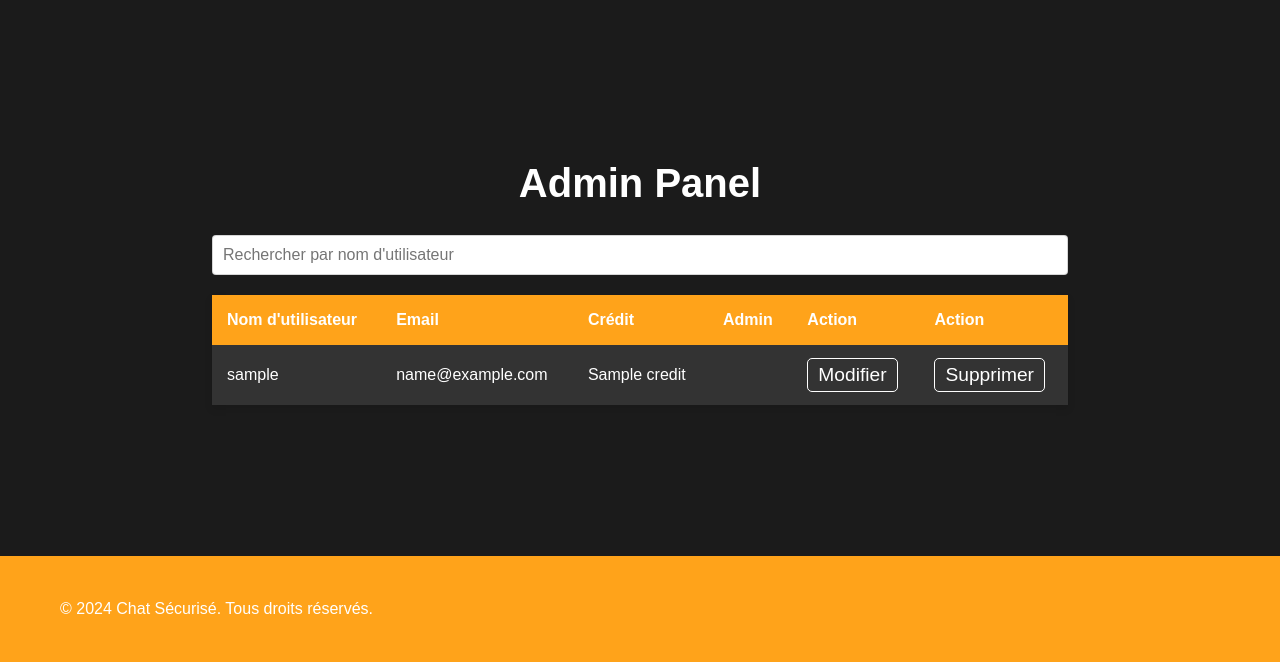
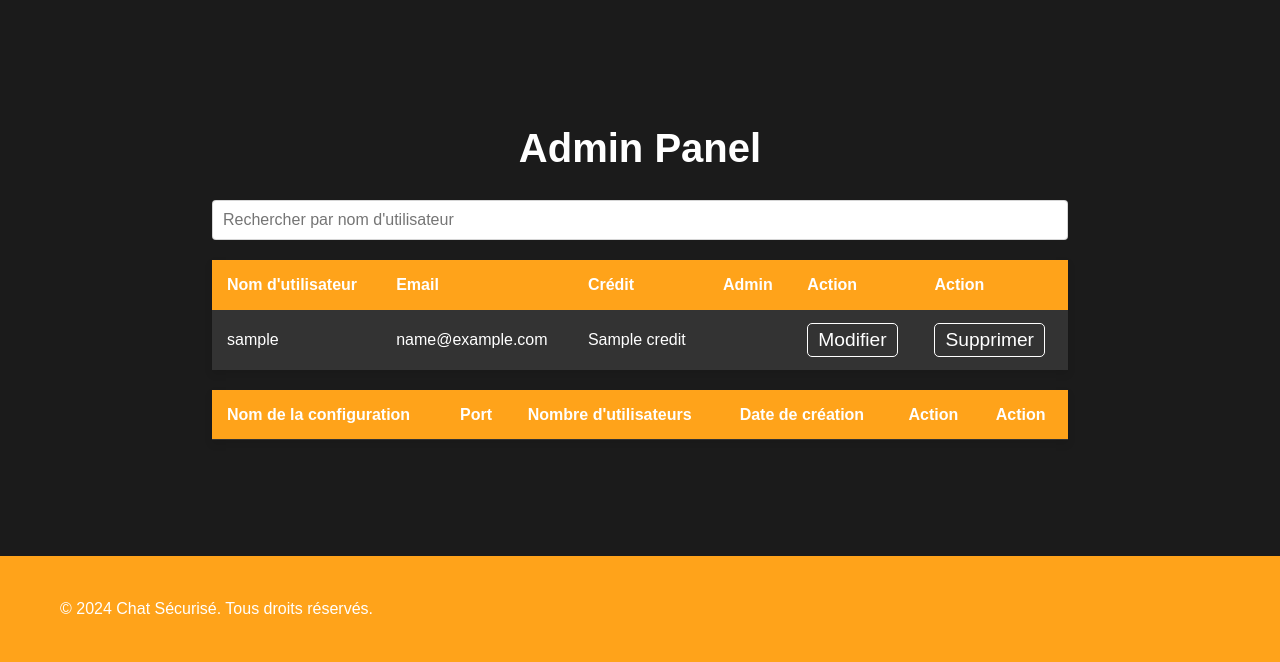
Before and after one commit to 0adri3n/porthub, a Flask app: template website/templates/adminUser.html in a window 1280 px wide. Shown: the part 138-800 px from the top of the page. Run offline with Flask 3, Linux system fonts and the light colour scheme; the template is opened without the code that fills it: most values are stand-ins (such as "Sample title", 1, 10 or a date in 2020); lists and menus that the app fills with data are empty.

Commit message:
route etc

```diff
--- a/website/app.py
+++ b/website/app.py
@@ -461,6 +461,7 @@ def register():
     return render_template("register.html")
 
 
+
 @app.route('/create_config', methods=["POST"])
 def create_config():
     passwd = request.form["password"]
--- a/website/static/assets/style_admin.css
+++ b/website/static/assets/style_admin.css
@@ -222,6 +222,54 @@ form button[type="submit"]:hover {
     background-color: #e59400;
 }
 
+/* Styles pour le tableau des configurations */
+#configTable {
+    width: 100%;
+    border-collapse: collapse;
+    box-shadow: 0 4px 8px rgba(0, 0, 0, 0.1);
+    overflow: hidden;
+    background-color: #333;
+    margin-top: 20px; /* Ajoute un espace entre les deux tableaux */
+}
+
+#configTable th,
+#configTable td {
+    padding: 12px 15px;
+    text-align: left;
+    border-bottom: 1px solid #333;
+    color: #fff; /* Couleur du texte */
+}
+
+#configTable th {
+    background-color: #ffa31a; /* Couleur de fond pour les en-têtes */
+}
+
+#configTable tbody tr:nth-child(even) {
+    background-color: #1a1a1a; /* Couleur de fond pour les lignes paires */
+}
+
+#configTable tbody tr:hover {
+    background-color: #2a2a2a; /* Couleur de fond au survol */
+}
+
+/* Bouton Modifier pour les configurations */
+#configTable .btnEdit {
+    color: #ffffff; /* Texte blanc */
+    background-color: transparent;
+    border: 1px solid #ffffff;
+    padding: 5px 10px;
+    border-radius: 5px;
+    text-decoration: none;
+    transition: background-color 0.3s, color 0.3s;
+    font-size: 1.2em;
+}
+
+#configTable .btnEdit:hover {
+    color: #ffa31a; /* Texte orange au survol */
+    background-color: #ffffff; /* Fond blanc au survol */
+}
+
+
 /* Responsive adjustments */
 @media (max-width: 768px) {
     .nav {
--- a/website/static/scripts/webscript.js
+++ b/website/static/scripts/webscript.js
@@ -187,3 +187,49 @@ function getCookie(name) {
     const parts = value.split(`; ${name}=`);
     if (parts.length === 2) return parts.pop().split(';').shift();
 }
+
+document.addEventListener('DOMContentLoaded', function() {
+    initializeLogoutButton();
+    fetchConfigs();
+});
+
+function fetchConfigs() {
+    fetch('/configs', {
+        method: 'GET',
+        headers: {
+            'Content-Type': 'application/json',
+            'Authorization': `Bearer ${getCookie('access_token_cookie')}`
+        }
+    })
+    .then(response => {
+        if (!response.ok) {
+            throw new Error('Network response was not ok');
+        }
+        return response.json();
+    })
+    .then(data => {
+        console.log(data); // Optional: Log data to console for debugging
+        populateConfigTable(data.configs);
+    })
+    .catch(error => {
+        console.error('Error:', error);
+    });
+}
+
+function populateConfigTable(configs) {
+    const tableBody = document.querySelector('#configTable tbody');
+    tableBody.innerHTML = '';
+
+    configs.forEach(config => {
+        const row = document.createElement('tr');
+        row.innerHTML = `
+            <td>${config.username}</td>
+            <td>${config.port}</td>
+            <td>${config.users_count}</td>
+            <td>${config.creation_date}</td>
+            <td><button class="btnEdit" onclick="editConfig('${config.port}')">Modifier</button></td>
+            <td><button class="btnEdit" onclick="editConfig('${config.port}')">Supprimer</button></td>
+        `;
+        tableBody.appendChild(row);
+    });
+}
--- a/website/templates/adminUser.html
+++ b/website/templates/adminUser.html
@@ -30,7 +30,7 @@
     <main>
         <h1>Admin Panel</h1>
 
-        <!-- Champ de recherche -->
+        <!-- Champ de recherche pour les utilisateurs -->
         <input type="text" id="searchInput" oninput="filterUsers()" placeholder="Rechercher par nom d'utilisateur">
 
         <!-- Tableau pour afficher les utilisateurs -->
@@ -60,6 +60,23 @@
             </tbody>
         </table>
 
+        <!-- Tableau pour afficher les configurations -->
+        <table id="configTable">
+            <thead>
+                <tr>
+                    <th>Nom de la configuration</th>
+                    <th>Port</th>
+                    <th>Nombre d'utilisateurs</th>
+                    <th>Date de création</th>
+                    <th>Action</th>
+                    <th>Action</th>
+                </tr>
+            </thead>
+            <tbody>
+                <!-- Data will be dynamically populated here -->
+            </tbody>
+        </table>
+
         <div id="editUserModal" class="modal">
             <div class="modal-content">
                 <span class="close">&times;</span>
```
